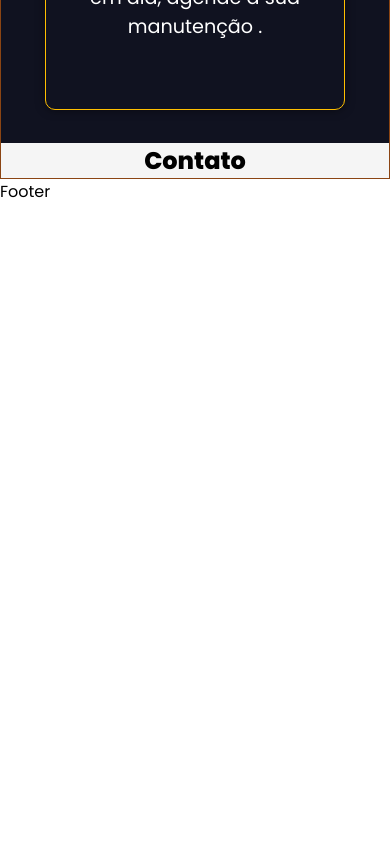
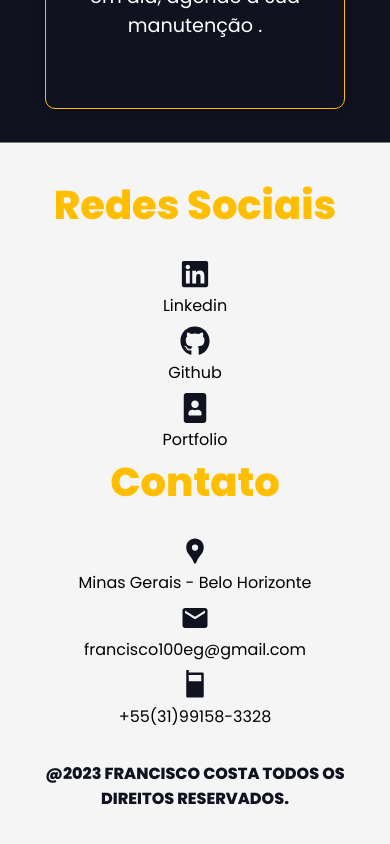
Before and after one commit to FranciscoCosta/Car-system, a React (Vite) app in the folder client/: page / in a window 390 px wide. Shown: the part 2133-2977 px from the top of the page. Before the commit the page ends 2337 px from the top, so only its background shows below. Built offline with nearby package versions, Linux system fonts and the light colour scheme.

Commit message:
Feat: added Footer component and fixed some css of home

```diff
--- a/client/src/components/footer/Footer.jsx
+++ b/client/src/components/footer/Footer.jsx
@@ -1,9 +1,74 @@
-import React from 'react'
+import React from "react";
+import "./Footer.scss";
 
+import { MdLocationPin, MdEmail, MdInfo } from "react-icons/md";
+import { RiCellphoneFill } from "react-icons/ri";
+import { FaLinkedin, FaGithub, FaPortrait } from "react-icons/fa";
 function Footer() {
   return (
-    <div>Footer</div>
-  )
+    <div className="Footer">
+      <div className="Footer__container">
+        <div className="Footer__container-info">
+          <div className="Footer__container-info-social">
+            <h3>Redes Sociais</h3>
+            <div className="Footer__info">
+              <FaLinkedin
+                style={{ cursor: "pointer" }}
+                onClick={(e) => {
+                  window.open(
+                    "https://www.linkedin.com/in/francisco-costa-dev/",
+                    "_blank"
+                  );
+                }}
+              />
+              <p>Linkedin</p>
+            </div>
+            <div className="Footer__info">
+              <FaGithub
+                style={{ cursor: "pointer" }}
+                onClick={(e) => {
+                  window.open("https://github.com/FranciscoCosta", "_blank");
+                }}
+              />
+              <p>Github</p>
+            </div>
+            <div className="Footer__info">
+              <FaPortrait
+                style={{ cursor: "pointer" }}
+                onClick={(e) => {
+                  window.open(
+                    "https://franciscostaportfolio.netlify.app/",
+                    "_blank"
+                  );
+                }}
+              />
+              <p>Portfolio</p>
+            </div>
+          </div>
+          <div className="Footer__container-info-contact">
+            <h3>Contato</h3>
+            <div className="Footer__info">
+              <MdLocationPin />
+              <p>Minas Gerais - Belo Horizonte</p>
+            </div>
+            <div className="Footer__info">
+              <MdEmail />
+              <p>francisco100eg@gmail.com
+                <a href="mailto:francisco100eg@gmail.com " />
+              </p>
+            </div>
+            <div className="Footer__info">
+              <RiCellphoneFill />
+              <p>+55(31)99158-3328</p>
+            </div>
+          </div>
+        </div>
+        <div className="Footer__container-credits">
+          <p>@2023 FRANCISCO COSTA TODOS OS DIREITOS RESERVADOS.</p>
+        </div>
+      </div>
+    </div>
+  );
 }
 
 export default Footer;
--- a/client/src/components/footer/Footer.scss
+++ b/client/src/components/footer/Footer.scss
@@ -0,0 +1,97 @@
+.Footer{
+    width: 100%;
+    overflow-x: hidden;
+
+    .Footer__container{
+        border-top: 1px solid rgba(0, 0, 0, 0.5);
+        background-color: whitesmoke;
+        width: 100%;
+        display: flex;
+        flex-direction: column;
+        align-items: center;
+        justify-content: center;
+        padding-top: 4rem;
+
+        .Footer__container-info{
+            display: flex;
+            flex-direction: row;
+            align-items: center;
+            justify-content: space-around;
+            width: 100%;
+
+            .Footer__container-info-social,  .Footer__container-info-contact{
+                display: flex;
+                flex-direction: column;
+                align-items: center;
+                gap: 1rem;
+
+                h3{
+                    font-size: 2.5rem;
+                    font-weight: 700;
+                    margin: 0 0 1rem 0;
+                    color: var(--primary-color);
+                }
+                .Footer__info{
+                    display: flex;
+                    flex-direction: row;
+                    align-items: flex-start;
+                    justify-content: start;
+                    width: 24rem;
+                    padding-left: 4rem;
+                    gap: 1rem;
+
+                    svg{
+                        width: 30px;
+                        height: 30px;
+                        margin: 0 10px;
+                        color: var(--secondary-color);
+                    }
+                }
+            }
+        }
+        .Footer__container-credits{
+            margin-top: 2rem;
+            padding-bottom: 2rem;
+            p{
+                font-weight: 700;
+                color: var(--secondary-color);
+            }
+        }
+    }
+    @media screen and (max-width: 480px) {
+        .Footer__container{
+            padding: 0;
+            padding-top: 2rem;
+
+            .Footer__container-info{
+                flex-direction: column;
+                justify-content: center;
+                text-align: center;
+                align-items: center;
+
+                .Footer__container-info-social,  .Footer__container-info-contact{
+                    padding: 0;
+                    margin: 0;
+                    width: 100%;
+                    gap: 0.5rem;
+
+                    .Footer__info{
+                        padding: 0;
+                        align-items: center;
+                        gap: 0.25rem;
+                        flex-direction: column;
+
+                        h3{
+                            font-size: 2rem;
+                        }
+                    }
+                }
+            }
+            .Footer__container-credits{
+                width: 90%;
+                margin-bottom: 5rem;
+                text-align: center;
+            }
+        }
+}
+}
--- a/client/src/components/navbar/Navbar.jsx
+++ b/client/src/components/navbar/Navbar.jsx
@@ -66,7 +66,7 @@ const fetchUser = async () => {
               >Home</h2>
               <h2
               id="Serviços"
-              onClick={() => {navigate("/")}}
+              onClick={() => {navigate("#Servico")}}
               >Serviços</h2>
               <h2
               onClick={() => {navigate("/register")}}
--- a/client/src/pages/home/Home.jsx
+++ b/client/src/pages/home/Home.jsx
@@ -5,8 +5,11 @@ import { BsFillFileTextFill } from "react-icons/bs";
 import { MdCarRepair } from "react-icons/md";
 import { BiTimer } from "react-icons/bi";
 import { motion } from "framer-motion";
+import { useNavigate } from "react-router-dom";
 
 function Home() {
+
+  const navigate = useNavigate();
   return (
     <div className="Home">
       <div className="Home__container">
@@ -25,6 +28,7 @@ function Home() {
               <span>AutoMatch</span>!
             </p>
             <button
+            type="button"
               onClick={() => {
                 navigate("/register");
               }}
@@ -41,7 +45,7 @@ function Home() {
           </motion.div>
         </div>
         <div className="Home__container-service">
-          <h2>Serviços</h2>
+          <h2 id="Servico">Serviços</h2>
           <motion.div
             whileInView={{ y: [100, 0], opacity: [0, 1] }}
             transition={{ duration: 0.5 }}
@@ -69,9 +73,6 @@ function Home() {
             </div>
           </motion.div>
         </div>
-        <div className="Home__container-contato">
-          <h2>Contato</h2>
-        </div>
       </div>
     </div>
   );
--- a/client/src/pages/home/Home.scss
+++ b/client/src/pages/home/Home.scss
@@ -7,7 +7,7 @@
     .Home__container{
         width: 100%;
         margin: 0 auto;
-        padding: 10rem 0;
+        padding-top: 10rem;
         display: flex;
         align-items: center;
         justify-content: center;
@@ -145,7 +145,6 @@
 
     @media screen and (max-width: 480px) {
         padding-top: 0rem;
-        border: 1px saddlebrown solid;
         position: relative;
 
         .Home__container{
```
